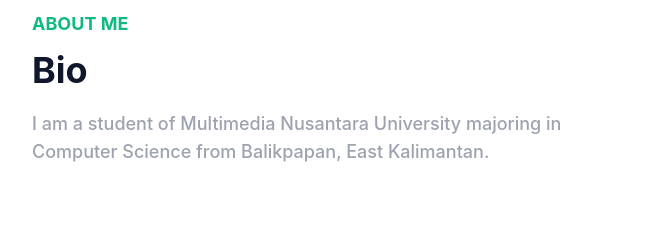
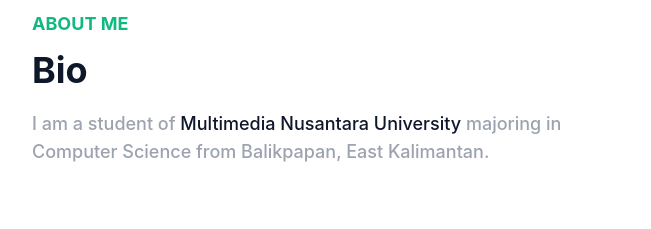
Before and after one commit to gapeee20/My-Portofolio, a website: page index.html in a window 1280 px wide. Shown: the part 729-958 px from the top of the page, 0-651 px from the left. Drawn offline with Linux system fonts and the light colour scheme.

Commit message:
Adding some 'perintilan kecil'

```diff
--- a/index.html
+++ b/index.html
@@ -100,7 +100,7 @@
                 <div class="w-full px-4 mb-10 lg:w-1/2">
                     <h4 class="font-bold uppercase text-primary text-lg mb-3">About Me</h4>
                     <h2 class="font-bold text-dark text-3xl mb-5 max-w-md lg:text-4xl">Bio</h2>
-                    <p class="font-medium text-base text-secondary max-w-xl lg:text-lg">I am a student of Multimedia Nusantara University majoring in Computer Science from Balikpapan, East Kalimantan.</p>
+                    <p class="font-medium text-base text-secondary max-w-xl lg:text-lg">I am a student of <a href="https://www.umn.ac.id/en/home/" class="text-dark">Multimedia Nusantara University</a> majoring in Computer Science from Balikpapan, East Kalimantan.</p>
                 </div>
                 <div class="w-full px-4 lg:w-1/2">
                     <h3 class="font-semibold text-black text-2xl mb-4 lg:text-3xl lg:pt-10">Social Media</h3>
```
